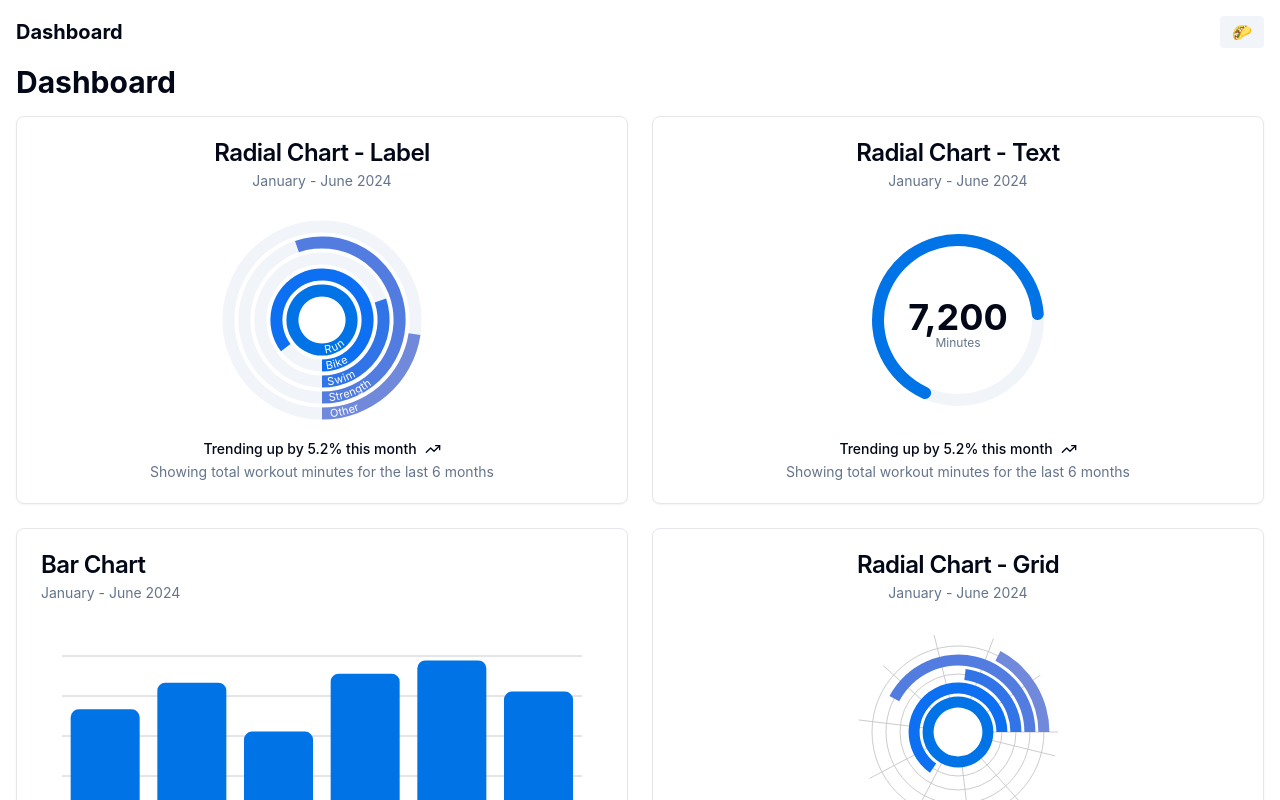
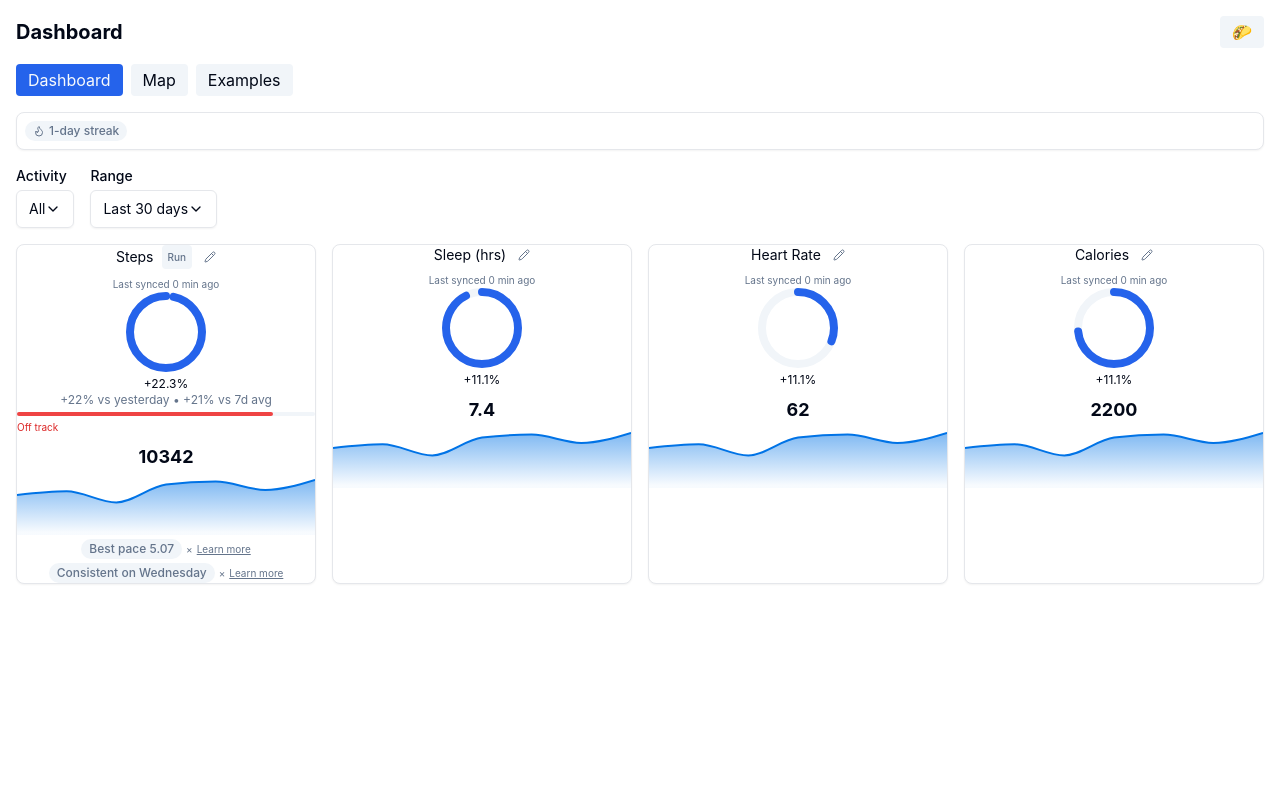
Before and after one commit to osmond/improved-system, a React (Vite) app: page / in a window 1280 px wide. Shown: the top 800 px of the page. Built offline with nearby package versions, Linux system fonts and the light colour scheme.

Commit message:
Revert "Add homepage dashboard with sample charts"

```diff
--- a/src/App.tsx
+++ b/src/App.tsx
@@ -1,13 +1,13 @@
 import React from "react";
 import Layout from "@/components/layout/Layout";
-import Home from "@/pages/Home";
+import Dashboard from "@/pages/Dashboard";
 import { DashboardFiltersProvider } from "@/hooks/useDashboardFilters";
 
 function App() {
   return (
     <DashboardFiltersProvider>
       <Layout>
-        <Home />
+        <Dashboard />
       </Layout>
     </DashboardFiltersProvider>
   );
--- a/src/pages/Home.tsx
+++ /dev/null
@@ -1,20 +0,0 @@
-import React from 'react'
-
-import ChartRadialLabel from '@/components/examples/RadialChartLabel'
-import ChartRadialText from '@/components/examples/RadialChartText'
-import ChartBarDefault from '@/components/examples/BarChartDefault'
-import ChartRadialGrid from '@/components/examples/RadialChartGrid'
-
-export default function Home() {
-  return (
-    <div className="space-y-4">
-      <h1 className="text-3xl font-bold">Dashboard</h1>
-      <div className="grid gap-6 md:grid-cols-2">
-        <ChartRadialLabel />
-        <ChartRadialText />
-        <ChartBarDefault />
-        <ChartRadialGrid />
-      </div>
-    </div>
-  )
-}
```
